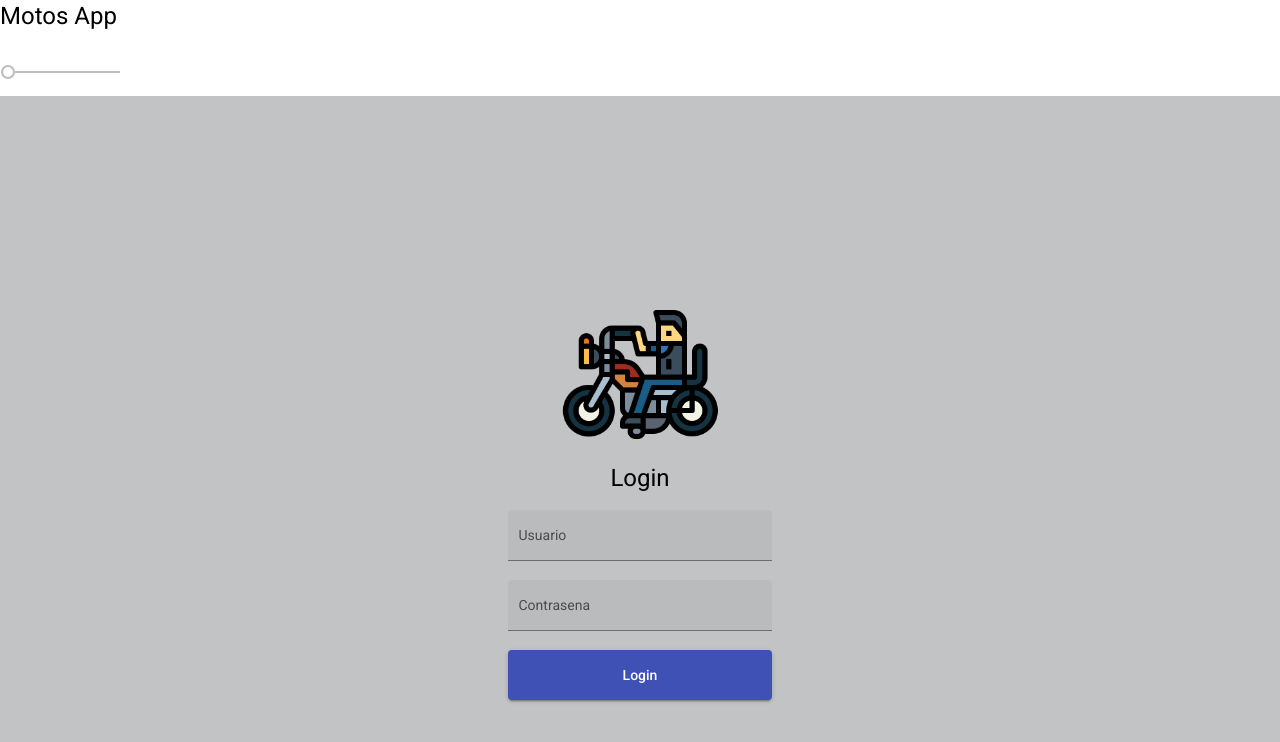
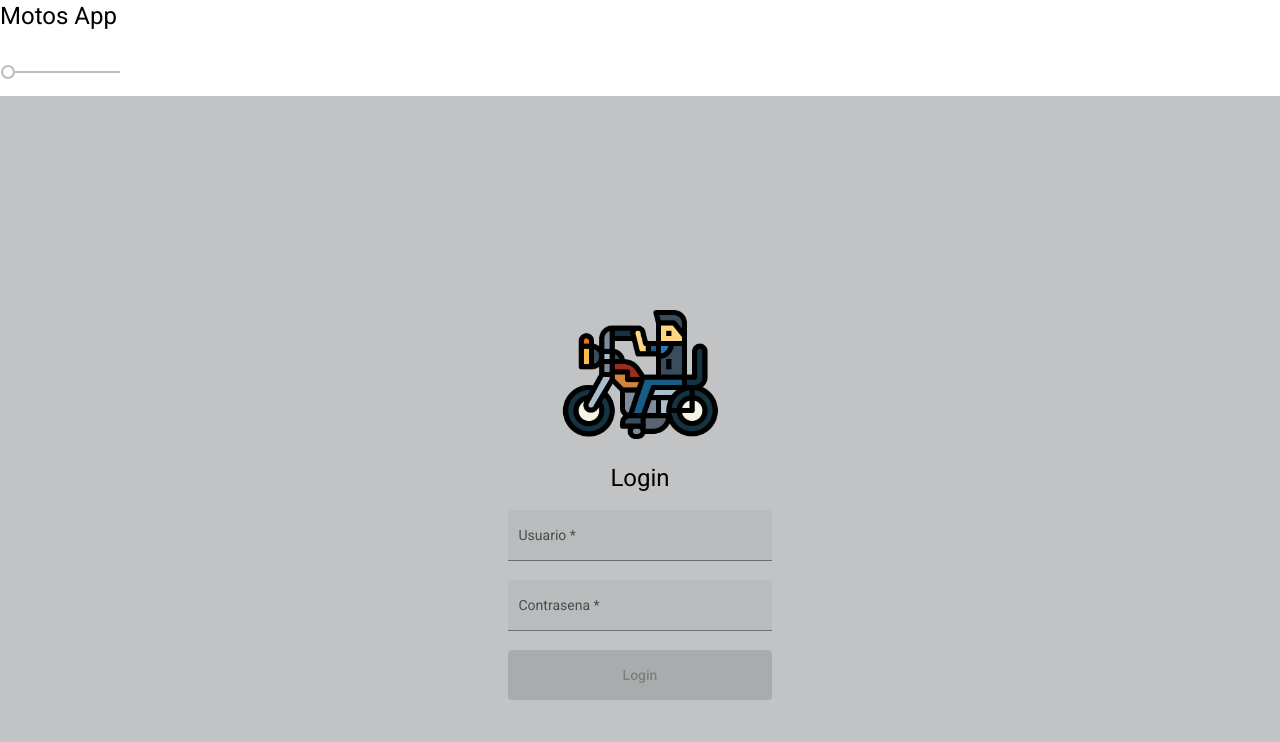
Before and after one commit to aReinoso007/motosApp, an Angular app: page / in a window 1280 px wide. Shown: the top 742 px of the page. Built offline with nearby package versions, Linux system fonts and the light colour scheme.

Commit message:
deshabilitar boton login

```diff
--- a/src/app/components/login/login.component.html
+++ b/src/app/components/login/login.component.html
@@ -1,18 +1,20 @@
 <div class="body">
-
+   <form [formGroup]="form" (ngSubmit)="ingresar()">
     <div class="login">
         <img src="./assets/img/user.png" width="50%">
         <h1>Login</h1>
         <mat-form-field class="ancho" appearance="fill">
             <mat-label>Usuario</mat-label>
-            <input matInput autocomplete="off">
+            <input type="text" matInput autocomplete="off" formControlName="usuario">
         </mat-form-field>
 
         <mat-form-field class="ancho" appearance="fill">
             <mat-label>Contrasena</mat-label>
-            <input matInput>
+            <input type="password" matInput autocomplete="off" formControlName="password">
         </mat-form-field>
         <br>
-        <button  class="ancho boton" mat-raised-button color="primary">Login</button>
+        <button type="submit" class="ancho boton" mat-raised-button color="primary" [disabled]="form.invalid">Login</button>
     </div>
+   </form>
+
 </div>
--- a/src/app/components/login/login.component.ts
+++ b/src/app/components/login/login.component.ts
@@ -22,4 +22,8 @@ export class LoginComponent implements OnInit {
   ngOnInit(): void {
   }
 
+  ingresar(){
+    console.log(this.form)
+  }
+
 }
```
